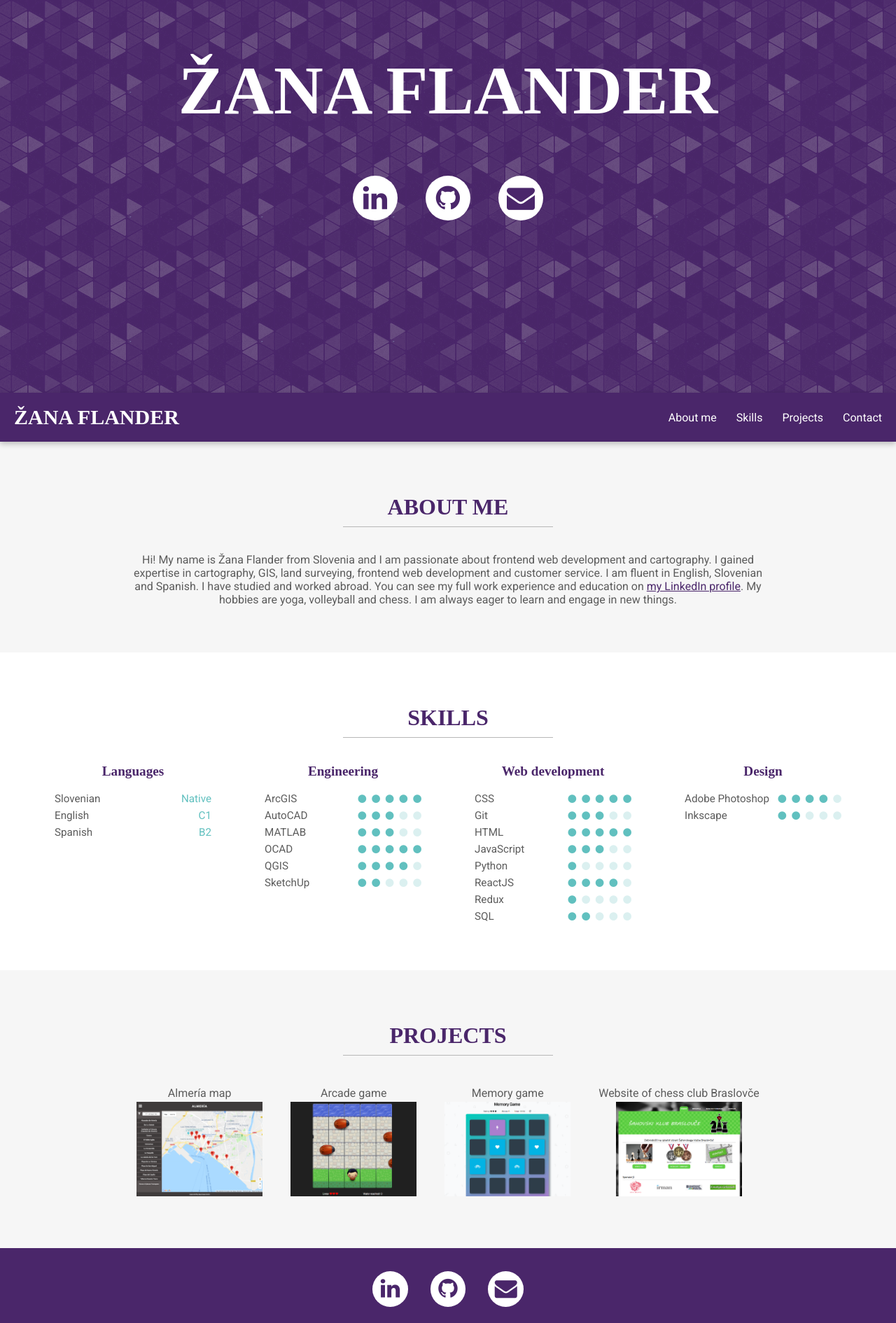
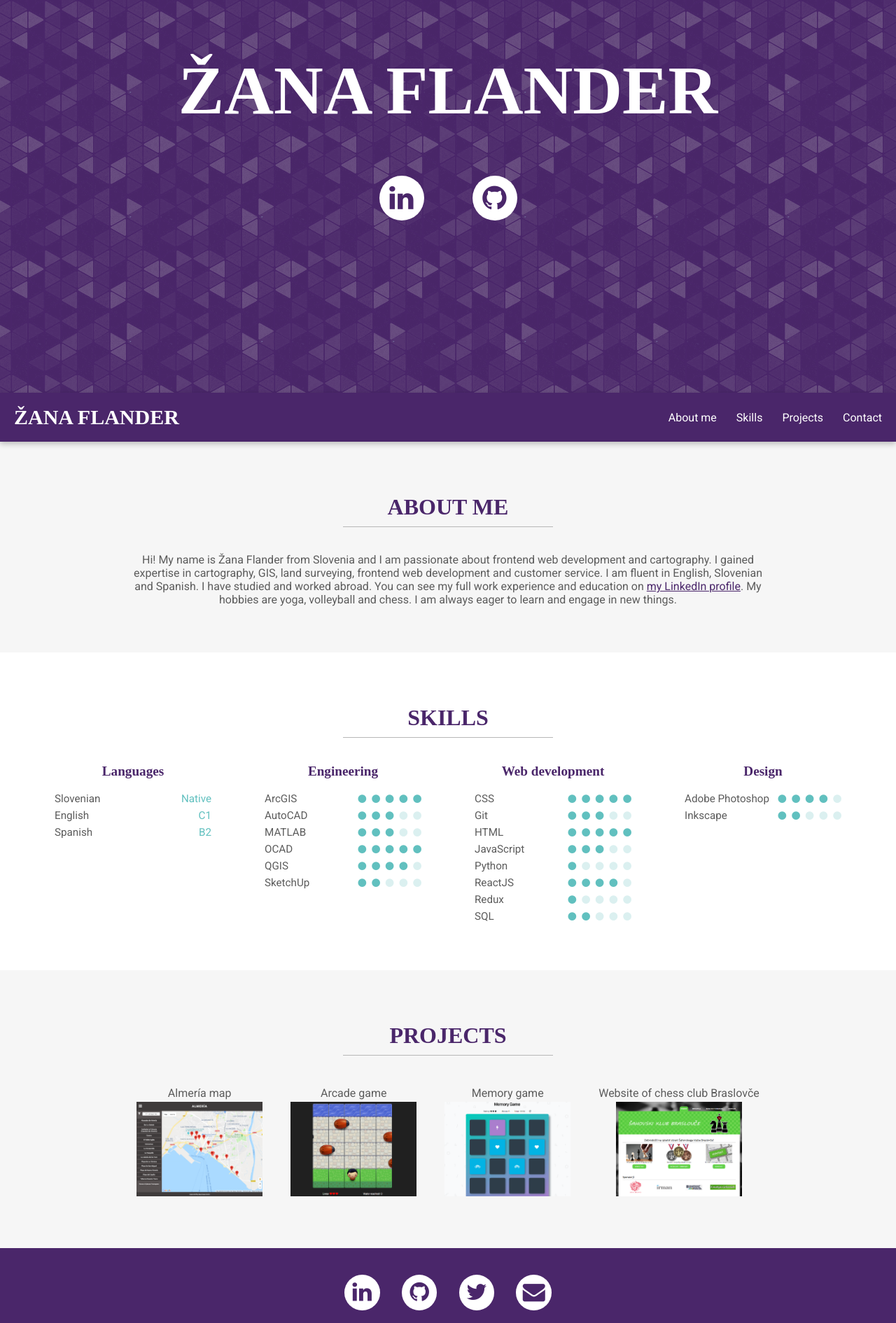
Before and after one commit to flanzana/zanawebsite-react, a React (Create React App) app: page / in a window 1280 px wide. Shown: the part 239-2129 px from the top of the page at 70% size. Built offline with nearby package versions, Linux system fonts and the light colour scheme; a web font is replaced by a local one.

Commit message:
Refactor: contact button component

```diff
--- a/src/App.js
+++ b/src/App.js
@@ -29,11 +29,9 @@ class App extends Component {
 		super(props);
 		this.state = {
 			theme: theme,
-			skills: skills,
-			projects: projects,
 			isNavbarFixed: false,
 			scrollFromTop: 0,
-			width: window.innerWidth,
+			windowWidth: window.innerWidth,
 			shouldShowMenu: false,
 		};
 	}
@@ -60,7 +58,7 @@ class App extends Component {
 	};
 
 	handleWindowSizeChange = () => {
-		this.setState({ width: window.innerWidth });
+		this.setState({ windowWidth: window.innerWidth });
 	};
 
 	toggleMenu = () => {
@@ -69,14 +67,14 @@ class App extends Component {
 	}
 
 	render() {
-		const { theme, skills, projects, isNavbarFixed, width, shouldShowMenu } = this.state;
+		const { theme, isNavbarFixed, windowWidth, shouldShowMenu } = this.state;
 
 		return (
 			<ThemeProvider theme={theme}>
 				<Wrapper>
 					<Header isNavbarFixed={isNavbarFixed} />
-					<NavBar isNavbarFixed={isNavbarFixed} width={width} toggleMenu={this.toggleMenu} />
-					{(width < 700) && shouldShowMenu && <SideBar isNavbarFixed={isNavbarFixed} />}
+					<NavBar isNavbarFixed={isNavbarFixed} width={windowWidth} toggleMenu={this.toggleMenu} />
+					{(windowWidth < 700) && shouldShowMenu && <SideBar isNavbarFixed={isNavbarFixed} />}
 					<MainContentWrapper>
 						<AboutMe />
 						<Skills skills={skills} />
--- /dev/null
+++ b/src/components/ContactButton.js
@@ -0,0 +1,35 @@
+import React from 'react';
+import styled, { keyframes } from 'styled-components';
+
+const rotate360 = keyframes`
+  from {transform: rotate(0deg);}
+  to {transform: rotate(360deg);}
+`;
+
+const ButtonWrapper = styled.a`
+    width: calc(${props => props.size} + 2vmin);
+	height: calc(${props => props.size} + 2vmin);
+	font-size: calc(${props => props.size} + 2vmin);
+    background-color: ${props => props.theme.white};
+	color: ${props => props.theme.primary};
+	border-radius: 50%;
+    padding: calc(${props => props.size}/3 + 0.5vmin);
+    display: flex;
+    justify-content: center;
+    align-items: center;
+	text-decoration: none;
+
+	&:hover {
+		animation: ${rotate360} 0.3s linear 1;
+		box-shadow: 0px 0px 20px 5px rgba(255,255,255,1);
+	}
+`;
+
+const ContactButton = (props) => (
+    <ButtonWrapper href={props.href} target="_blank" rel="noopener noreferrer" size={props.size}>
+        <i className={props.iconName} aria-hidden="true"></i>
+    </ButtonWrapper>
+)
+
+
+export default ContactButton;
--- a/src/components/ContactButtons.js
+++ /dev/null
@@ -1,60 +0,0 @@
-import React from 'react';
-import styled, { keyframes } from 'styled-components';
-//import CVfile from '../data/Flander-Zana-CV.pdf';
-
-const rotate360 = keyframes`
-  from {transform: rotate(0deg);}
-  to {transform: rotate(360deg);}
-`;
-
-const ContactsWrapper = styled.div`
-    display: flex;
-    flex-direction: row;
-    align-items: center;
-`;
-
-const ContactButton = styled.a`
-    width: calc(${props => props.size} + 2vmin);
-	height: calc(${props => props.size} + 2vmin);
-	font-size: calc(${props => props.size} + 2vmin);
-    background-color: ${props => props.theme.white};
-	color: ${props => props.theme.primary};
-	border-radius: 50%;
-    margin: 0 calc(${props => props.size}/2 + 1vmin);
-    padding: calc(${props => props.size}/3 + 0.5vmin);
-    display: flex;
-    justify-content: center;
-    align-items: center;
-	text-decoration: none;
-	&:first-of-type {
-		margin-left: 0
-	}
-	&:last-of-type {
-		margin-right: 0
-	}
-	&:hover {
-		animation: ${rotate360} 0.3s linear 1;
-		box-shadow: 0px 0px 20px 5px rgba(255,255,255,1);
-	}
-`;
-
-const ContactButtons = (props) => (
-    <ContactsWrapper>
-        <ContactButton href="https://www.linkedin.com/in/zanaflander" target="_blank" rel="noopener noreferrer" size={props.size}>
-            <i className="fa fa-linkedin"></i>
-        </ContactButton>
-        <ContactButton href="https://github.com/flanzana" target="_blank" rel="noopener noreferrer" size={props.size}>
-            <i className="fa fa-github"></i>
-        </ContactButton>
-        <ContactButton href="mailto:zana.flander@gmail.com" target="_blank" rel="noopener noreferrer" size={props.size}>
-            <i className="fa fa-envelope"></i>
-        </ContactButton>
-        {/*<ContactButton href={CVfile} target="_blank" rel="noopener noreferrer" size={props.size}>
-            <i className="fa fa-file-text"></i>
-</ContactButton>*/}
-    </ContactsWrapper>
-)
-
-
-
-export default ContactButtons;
--- a/src/components/Footer.js
+++ b/src/components/Footer.js
@@ -1,11 +1,12 @@
 import React from 'react';
 import styled from 'styled-components';
-import ContactButtons from './ContactButtons.js';
+import ContactButton from './ContactButton.js';
+// import CVfile from '../data/Flander-Zana-CV.pdf';
 
 const FooterWrapper = styled.div`
 	background-color: ${props => props.theme.primary};
 	color: ${props => props.theme.white};
-	height: calc(100px + 2vmin);
+	height: calc(120px + 2vmin);
 	display: flex;
 	flex-direction: column;
 	align-items: center;
@@ -15,12 +16,31 @@ const FooterWrapper = styled.div`
 	p {
 		font-size: 12px;
 		margin: 0 auto;
+		padding: 0 20px;
+	}
+`;
+
+const ContactButtonsWrapper = styled.div`
+    display: flex;
+    flex-direction: row;
+    justify-content: space-between;
+    align-items: center;
+	width: calc(280px + 2vmin);
+
+	@media (max-width: 500px) {
+		width: 250px;
 	}
 `;
 
 const Footer = () => (
     <FooterWrapper id="contact">
-        <ContactButtons size="16px" />
+		<ContactButtonsWrapper>
+            <ContactButton iconName="fa fa-linkedin" href="https://www.linkedin.com/in/zanaflander" size="16px" />
+            <ContactButton iconName="fa fa-github" href="https://github.com/flanzana" size="16px" />
+			<ContactButton iconName="fa fa-twitter" href="https://twitter.com/flanzana" size="16px" />
+			<ContactButton iconName="fa fa-envelope" href="mailto:zana.flander@gmail.com" size="16px" />
+			{/* <ContactButton iconName="fa fa-file-text" href={CVfile} size="16px" /> */}
+        </ContactButtonsWrapper>
         <p>Coded and designed with ❤ by Žana Flander. © 2019</p>
     </FooterWrapper>
 )
--- a/src/components/Header.js
+++ b/src/components/Header.js
@@ -1,10 +1,10 @@
 import React from 'react';
 import styled from 'styled-components';
-import ContactButtons from './ContactButtons.js';
+import ContactButton from './ContactButton.js';
 import gplay from '../theme/gplay.png';
 
 const HeaderWrapper = styled.div`
-    height: ${window.innerHeight}px;
+    height: 100vh;
     width: 100%;
     background-color: ${props => props.theme.primary};
     background-image: url(${gplay});
@@ -20,6 +20,14 @@ const HeaderWrapper = styled.div`
 	}
 `;
 
+const ContactButtonsWrapper = styled.div`
+    display: flex;
+    flex-direction: row;
+    justify-content: space-around;
+    align-items: center;
+    width: calc(250px + 2vmin);
+`;
+
 /* const ArrowDown = styled.div`
 	position: absolute;
 	bottom: 5px;
@@ -30,7 +38,10 @@ const HeaderWrapper = styled.div`
 const Header = ({ isNavbarFixed }) =>  (
     <HeaderWrapper id="header" isNavbarFixed={isNavbarFixed}>
         <h1>Žana Flander</h1>
-        <ContactButtons size="24px" />
+        <ContactButtonsWrapper>
+            <ContactButton iconName="fa fa-linkedin" href="https://www.linkedin.com/in/zanaflander" size="24px" />
+            <ContactButton iconName="fa fa-github" href="https://github.com/flanzana" size="24px" />
+        </ContactButtonsWrapper>
         {/* <ArrowDown className="fa fa-angle-double-down" aria-hidden="true" /> */}
     </HeaderWrapper>
 )
```
